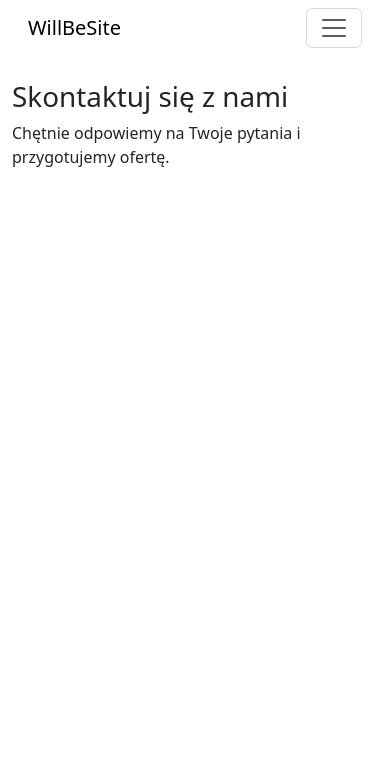
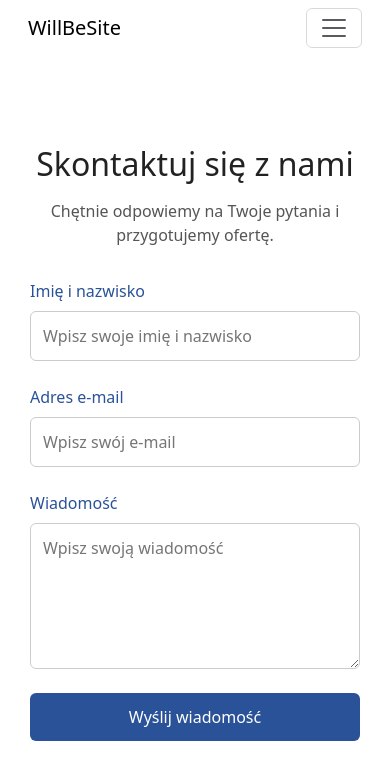
Before and after one commit to LukaszHolowacz/willbesite, a React (Create React App) app in the folder frontend/: page /contact in a window 390 px wide. Shown: the top 780 px of the page. Built offline with nearby package versions, Linux system fonts and the light colour scheme.

Commit message:
finished Contact page

```diff
--- a/frontend/src/components/Navbar/Navbar.css
+++ b/frontend/src/components/Navbar/Navbar.css
@@ -1,21 +1,13 @@
-@media (max-width: 991px) {
-    .navbar-nav {
-      flex-direction: column !important;
-      align-items: flex-start !important;
-      gap: 10px;
+.navbar {
+    position: sticky;
+    top: 0;
+    z-index: 1000;
+    background-color: white !important;
+    transition: box-shadow 0.3s ease-in-out;
   }
 
-    .dropdown-menu {
-      width: 100%;
-    }
-
-    .language-btn {
-      width: 100%;
-    }
-}
-
-.navbar {
-    background-color: white !important;
+  .navbar.scrolled {
+    box-shadow: 0 4px 10px rgba(0, 0, 0, 0.1);
   }
 
   .navbar-nav {
@@ -43,3 +35,19 @@
     outline: none;
     box-shadow: none;
   }
+
+  @media (max-width: 991px) {
+    .navbar-nav {
+      flex-direction: column !important;
+      align-items: flex-start !important;
+      gap: 10px;
+    }
+
+    .dropdown-menu {
+      width: 100%;
+    }
+
+    .language-btn {
+      width: 100%;
+    }
+  }
--- a/frontend/src/components/Navbar/Navbar.js
+++ b/frontend/src/components/Navbar/Navbar.js
@@ -1,4 +1,4 @@
-import React, { useContext } from 'react';
+import React, { useContext, useEffect, useState } from 'react';
 import { LanguageContext } from '../../context/LanguageContext';
 import 'bootstrap/dist/css/bootstrap.min.css';
 import './Navbar.css';
@@ -21,9 +21,19 @@ const languageNames = {
 
 const Navbar = () => {
   const { language, changeLanguage, translations } = useContext(LanguageContext);
+  const [isScrolled, setIsScrolled] = useState(false);
+
+  useEffect(() => {
+    const handleScroll = () => {
+      setIsScrolled(window.scrollY > 10);
+    };
+
+    window.addEventListener('scroll', handleScroll);
+    return () => window.removeEventListener('scroll', handleScroll);
+  }, []);
 
   return (
-    <nav className="navbar navbar-expand-lg navbar-light bg-white px-3">
+    <nav className={`navbar navbar-expand-lg navbar-light bg-white px-3 ${isScrolled ? 'scrolled' : ''}`}>
       <div className="container-fluid">
         <h1 className="navbar-brand mb-0">WillBeSite</h1>
         <button
--- a/frontend/src/locales/de.json
+++ b/frontend/src/locales/de.json
@@ -20,8 +20,15 @@
       "subtext": "Wir bieten Webentwicklung, E-Commerce-Lösungen und vieles mehr an."
     },
     "contact": {
-      "heading": "Kontaktieren Sie uns",
-      "subtext": "Gerne beantworten wir Ihre Fragen und erstellen ein individuelles Angebot."
+        "heading": "Kontaktieren Sie uns",
+        "subtext": "Wir beantworten gerne Ihre Fragen und erstellen ein Angebot.",
+        "nameLabel": "Vollständiger Name",
+        "namePlaceholder": "Geben Sie Ihren vollständigen Namen ein",
+        "emailLabel": "E-Mail-Adresse",
+        "emailPlaceholder": "Geben Sie Ihre E-Mail-Adresse ein",
+        "messageLabel": "Nachricht",
+        "messagePlaceholder": "Geben Sie Ihre Nachricht ein",
+        "submitButton": "Nachricht senden"
     },
     "careers": {
       "heading": "Hier gibt es noch nichts...",
--- a/frontend/src/locales/en.json
+++ b/frontend/src/locales/en.json
@@ -20,8 +20,15 @@
       "subtext": "We offer website development, e-commerce and more."
     },
     "contact": {
-      "heading": "Get in touch",
-      "subtext": "We're happy to answer your questions and create an offer."
+        "heading": "Get in touch with us",
+        "subtext": "We’ll gladly answer your questions and prepare an offer.",
+        "nameLabel": "Full Name",
+        "namePlaceholder": "Enter your full name",
+        "emailLabel": "Email Address",
+        "emailPlaceholder": "Enter your email",
+        "messageLabel": "Message",
+        "messagePlaceholder": "Enter your message",
+        "submitButton": "Send Message"
     },
     "careers": {
       "heading": "There's nothing here yet...",
--- a/frontend/src/locales/es.json
+++ b/frontend/src/locales/es.json
@@ -20,8 +20,15 @@
       "subtext": "Ofrecemos desarrollo web, tiendas en línea y mucho más."
     },
     "contact": {
-      "heading": "Contáctanos",
-      "subtext": "Estamos encantados de responder tus preguntas y preparar una oferta."
+        "heading": "Contáctanos",
+        "subtext": "Estaremos encantados de responder tus preguntas y preparar una oferta.",
+        "nameLabel": "Nombre completo",
+        "namePlaceholder": "Ingresa tu nombre completo",
+        "emailLabel": "Correo electrónico",
+        "emailPlaceholder": "Ingresa tu correo electrónico",
+        "messageLabel": "Mensaje",
+        "messagePlaceholder": "Escribe tu mensaje",
+        "submitButton": "Enviar mensaje"
     },
     "careers": {
       "heading": "Aquí todavía no hay nada...",
--- a/frontend/src/locales/pl.json
+++ b/frontend/src/locales/pl.json
@@ -20,11 +20,18 @@
       "subtext": "Oferujemy tworzenie stron WWW, sklepów internetowych i wiele więcej."
     },
     "contact": {
-      "heading": "Skontaktuj się z nami",
-      "subtext": "Chętnie odpowiemy na Twoje pytania i przygotujemy ofertę."
+        "heading": "Skontaktuj się z nami",
+        "subtext": "Chętnie odpowiemy na Twoje pytania i przygotujemy ofertę.",
+        "nameLabel": "Imię i nazwisko",
+        "namePlaceholder": "Wpisz swoje imię i nazwisko",
+        "emailLabel": "Adres e-mail",
+        "emailPlaceholder": "Wpisz swój e-mail",
+        "messageLabel": "Wiadomość",
+        "messagePlaceholder": "Wpisz swoją wiadomość",
+        "submitButton": "Wyślij wiadomość"
     },
     "careers": {
-      "heading": "Jeszcze tu nic nie ma...",
+      "heading": "Jeszcze nic tu nie ma...",
       "subtext": "Ale może to właśnie Ty rozpoczniesz z nami nowy rozdział!",
       "button": "Zgłoś się"
     }
--- a/frontend/src/locales/ua.json
+++ b/frontend/src/locales/ua.json
@@ -20,8 +20,15 @@
       "subtext": "Пропонуємо створення веб-сайтів, інтернет-магазинів та багато іншого."
     },
     "contact": {
-      "heading": "Зв’яжіться з нами",
-      "subtext": "Ми з радістю відповімо на ваші запитання та підготуємо пропозицію."
+        "heading": "Звʼяжіться з нами",
+        "subtext": "Ми з радістю відповімо на ваші запитання та підготуємо пропозицію.",
+        "nameLabel": "Повне ім’я",
+        "namePlaceholder": "Введіть ваше повне ім’я",
+        "emailLabel": "Електронна пошта",
+        "emailPlaceholder": "Введіть вашу електронну пошту",
+        "messageLabel": "Повідомлення",
+        "messagePlaceholder": "Введіть ваше повідомлення",
+        "submitButton": "Надіслати повідомлення"
     },
     "careers": {
       "heading": "Поки що тут нічого немає...",
--- a/frontend/src/pages/Careers/Careers.css
+++ b/frontend/src/pages/Careers/Careers.css
@@ -53,6 +53,7 @@
     border-radius: 6px;
     cursor: pointer;
     transition: background-color 0.3s ease;
+    text-decoration: none;
 }
 
 .apply-btn:hover {
--- a/frontend/src/pages/Careers/Careers.js
+++ b/frontend/src/pages/Careers/Careers.js
@@ -1,4 +1,5 @@
 import React, { useContext } from 'react';
+import { Link } from 'react-router-dom';
 import { LanguageContext } from '../../context/LanguageContext';
 import './Careers.css';
 
@@ -29,9 +30,9 @@ const Careers = () => {
           </div>
         </div>
 
-        <button className="apply-btn">
-          {translations.careers.button}
-        </button>
+        <Link to="/contact" className="apply-btn">
+            {translations.careers.button}
+        </Link>
       </div>
     </div>
   );
--- a/frontend/src/pages/Contact/Contact.css
+++ b/frontend/src/pages/Contact/Contact.css
@@ -0,0 +1,102 @@
+.contact-section {
+    min-height: calc(100vh - 70px);
+    background-color: #ffffff;
+    display: flex;
+    align-items: center;
+    justify-content: center;
+    padding: 40px 20px;
+  }
+
+  .contact-container {
+    max-width: 600px;
+    width: 100%;
+    text-align: center;
+    animation: fadeIn 0.8s ease-in-out;
+  }
+
+  .contact-header h1 {
+    font-size: 2.4rem;
+    color: #222222;
+    margin-bottom: 1rem;
+  }
+
+  .contact-header p {
+    font-size: 1.2rem;
+    color: #555555;
+    margin-bottom: 2rem;
+  }
+
+  .contact-form {
+    display: flex;
+    flex-direction: column;
+    gap: 1.5rem;
+    animation: fadeIn 1s ease-in-out;
+  }
+
+  .form-group {
+    display: flex;
+    flex-direction: column;
+    align-items: flex-start;
+  }
+
+  .form-group label {
+    font-size: 1rem;
+    color: #2a5298;
+    margin-bottom: 0.5rem;
+  }
+
+  .form-group input,
+  .form-group textarea {
+    width: 100%;
+    padding: 12px;
+    border: 1px solid #ccc;
+    border-radius: 6px;
+    font-size: 1rem;
+    transition: border-color 0.3s ease;
+  }
+
+  .form-group input:focus,
+  .form-group textarea:focus {
+    border-color: #2a5298;
+    outline: none;
+  }
+
+  .submit-btn {
+    padding: 12px 24px;
+    font-size: 1rem;
+    background-color: #2a5298;
+    color: white;
+    border: none;
+    border-radius: 6px;
+    cursor: pointer;
+    transition: background-color 0.3s ease;
+  }
+
+  .submit-btn:hover {
+    background-color: #1e3c72;
+  }
+
+  @keyframes fadeIn {
+    from {
+      opacity: 0;
+      transform: translateY(10px);
+    }
+    to {
+      opacity: 1;
+      transform: translateY(0);
+    }
+  }
+
+  @media (max-width: 600px) {
+    .contact-container {
+      padding: 0 10px;
+    }
+
+    .contact-header h1 {
+      font-size: 2rem;
+    }
+
+    .contact-header p {
+      font-size: 1rem;
+    }
+  }
--- a/frontend/src/pages/Contact/Contact.js
+++ b/frontend/src/pages/Contact/Contact.js
@@ -1,13 +1,39 @@
 import React, { useContext } from 'react';
 import { LanguageContext } from '../../context/LanguageContext';
+import './Contact.css';
 
 const Contact = () => {
   const { translations } = useContext(LanguageContext);
 
   return (
-    <section className="container mt-4">
-      <h1>{translations.contact.heading}</h1>
-      <p>{translations.contact.subtext}</p>
+    <section className="contact-section">
+      <div className="contact-container">
+        <div className="contact-header">
+          <h1>{translations.contact.heading}</h1>
+          <p>{translations.contact.subtext}</p>
+        </div>
+
+        <form className="contact-form">
+          <div className="form-group">
+            <label htmlFor="name">{translations.contact.nameLabel}</label>
+            <input type="text" id="name" placeholder={translations.contact.namePlaceholder} />
+          </div>
+
+          <div className="form-group">
+            <label htmlFor="email">{translations.contact.emailLabel}</label>
+            <input type="email" id="email" placeholder={translations.contact.emailPlaceholder} />
+          </div>
+
+          <div className="form-group">
+            <label htmlFor="message">{translations.contact.messageLabel}</label>
+            <textarea id="message" rows="5" placeholder={translations.contact.messagePlaceholder}></textarea>
+          </div>
+
+          <button type="submit" className="submit-btn">
+            {translations.contact.submitButton}
+          </button>
+        </form>
+      </div>
     </section>
   );
 };
```
Lines whose indentation alone changed are shown as unchanged.
